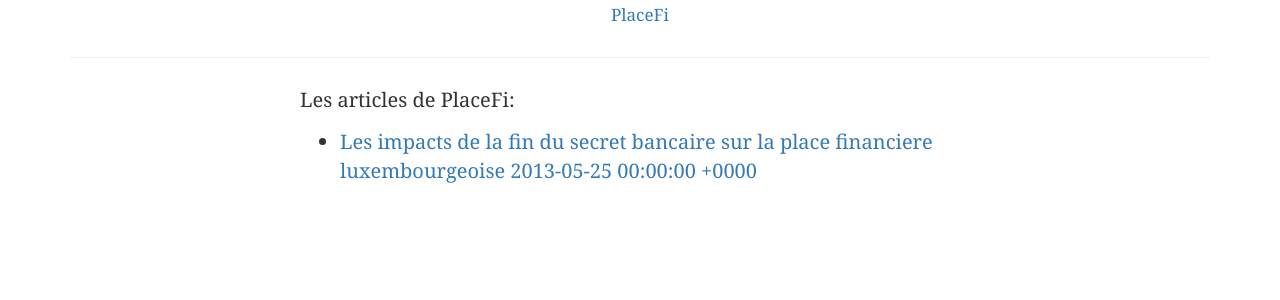
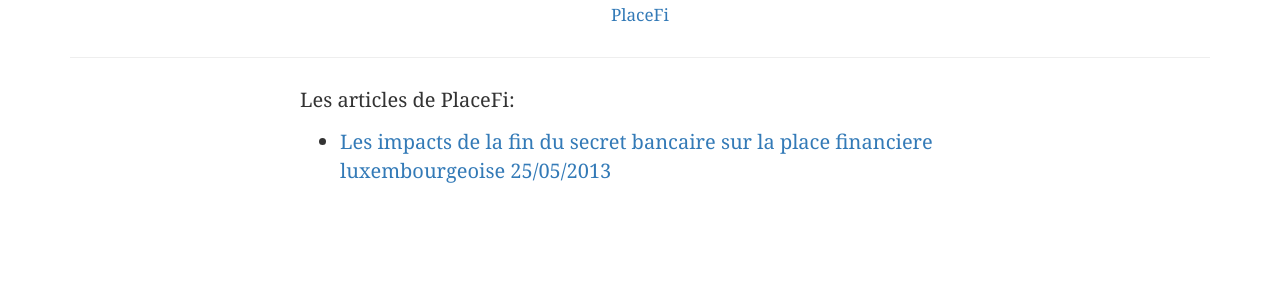
Before and after one commit to xavham/xavham.github.io, a Jekyll site: the page built from index.html, in a window 1280 px wide. Shown: the top 300 px of the page. Built offline with Jekyll 4.4.1, drawn with Linux system fonts in a browser that asks for light colours; nearby versions of some CDN libraries; the list of posts is cut into pages by our own code.

Commit message:
Date format

```diff
--- a/index.html
+++ b/index.html
@@ -6,7 +6,7 @@ title: Placefi
     <p>Les articles de PlaceFi:</p>
     <ul>
         {% for post in site.posts %}
-        <li class="index_page"><a href="{{ post.url }}" title="{{ post.title }}">{{ post.title }} {{post.date}}</a></li>
+        <li class="index_page"><a href="{{ post.url }}" title="{{ post.title }}">{{ post.title }} {{ post.date | date: "%d/%m/%Y" }}</a></li>
         {% endfor %}
     </ul>
 </div>
```
